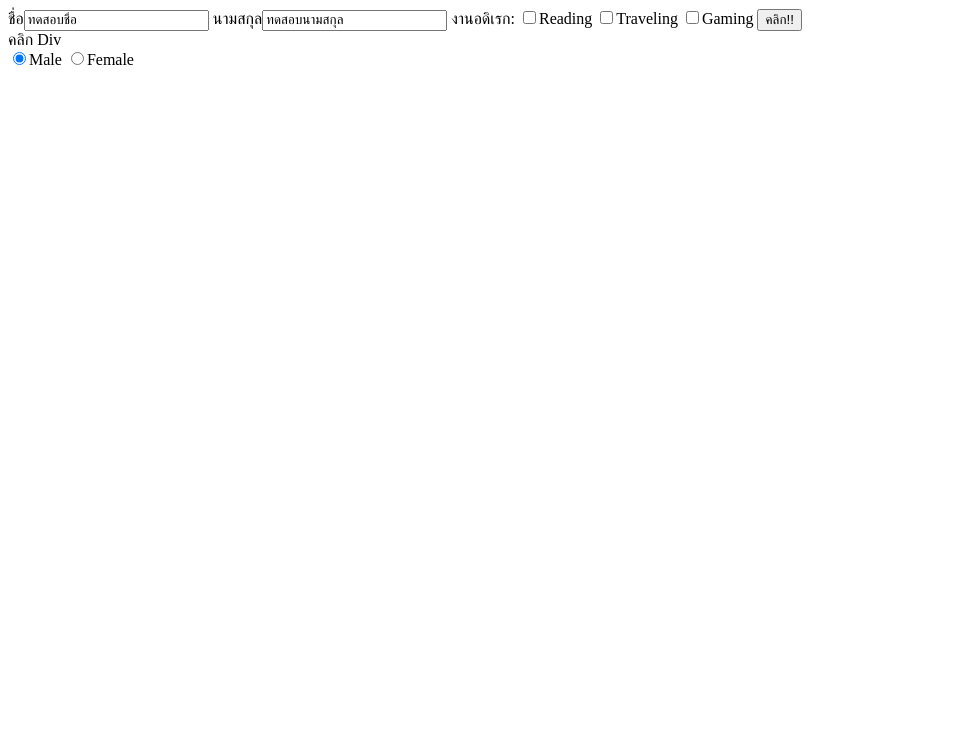
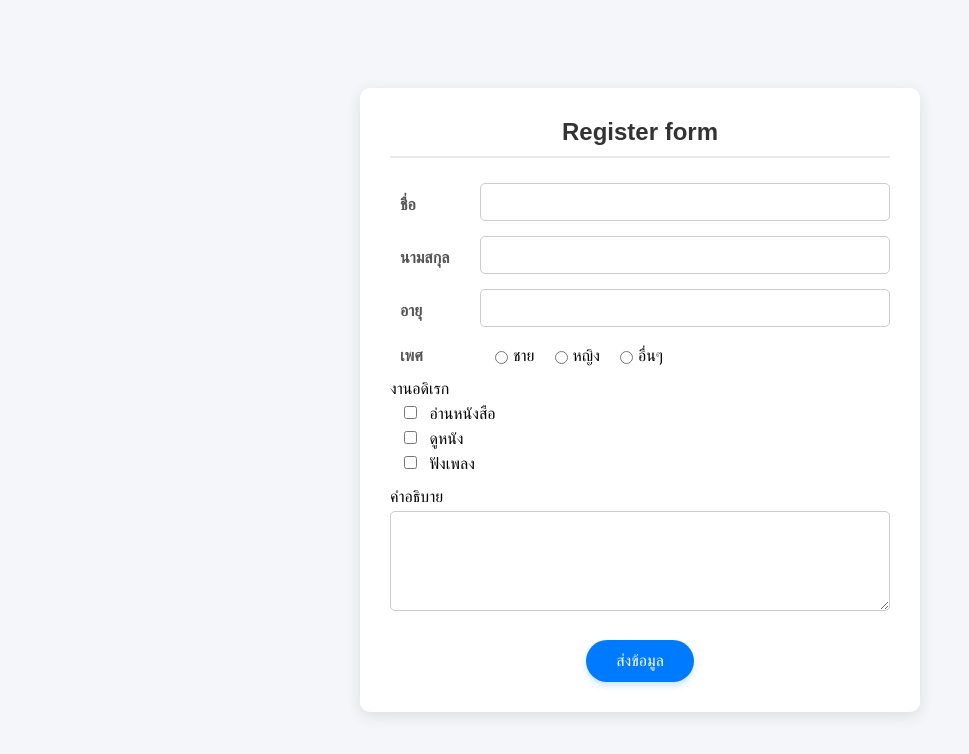
Before and after one commit to pasuthorn-b/241-820-2568, a plain HTML site: page index.html in a window 1280 px wide. Shown: the whole page, without its empty margins (0-969 px from the left). Drawn offline with Linux system fonts and the light colour scheme.

Commit message:
Add files via upload

```diff
--- a/index.html
+++ b/index.html
@@ -1,67 +1,64 @@
 <!DOCTYPE html>
 <html lang="en">
 <head>
+
     <meta charset="UTF-8">
     <meta name="viewport" content="width=device-width, initial-scale=1.0">
     <title>Document</title>
+    <link rel="stylesheet" href="styles.css">
+
 </head>
-ชื่อ<input
-        id ="fname"
-        class = "input"
-        type="text"
-        name="fname"
-        value="ทดสอบชื่อ"/>
-นามสกุล<input
-        id ="Iname"
-        class = "input"
-        type="text"
-        name="Iname"
-        value="ทดสอบนามสกุล"/>
-งานอดิเรก:
-    <input type="checkbox" name="hobby" value="reading">Reading
-    <input type="checkbox" name="hobby" value="traveling">Traveling
-    <input type="checkbox" name="hobby" value="gaming">Gaming
-
 <body>
-        <button onclick = "userClicked()">คลิก!!</button>
-        <div onclick="divclicked()">คลิก Div</div>
-        <input type = "radio" name="gender" value="male"onchange="changeGender()"checked="true">Male
-        <input type = "radio" name="gender" value="female"onchange="changeGender()">Female
-    <script>
-        let inputsDOM = document.getElementsByClassName("input");
-        console.log(inputsDOM);
-        for (let i =0;i<inputsDOM.length; i++){
-            console.log(inputsDOM[i].Value);
-        }
-        //query selector
-         let fname = document.querySelector('.input[name="fname"]');
-          console.log(fname.value);
-        //query selector all
-        let checkboxsInputs = document.querySelectorAll('input[name="hobby"]');
-        for (let i=0;i<checkboxsInputs.length;i++){
-            console.log(checkboxsInputs[i].value);
-        }
-        //onclick
-        function userClicked(){
-            console.log("User clicked the button!");
-        }
-        function divclicked(){
-            console.log("User clicked the div!");
-        }
-        //
-        function changeGender(){
-            //เลือก gender ทุก input ออกมา
-            let gendersInputs = document.querySelectorAll('input[name="gender"]');
-            //ใคร checked อยู่ = เพศโดนเลือก
-            for (let i=0;i<gendersInputs.length;i++){
-                if (gendersInputs[i].checked){
-                    console.log("Gender selected:"+gendersInputs[i].value);
-                }
-            }
-        }
-
-
-
-    </script>
+    <div class="container">
+        <div class="header">
+            Register form
+        </div>
+        <div class="flex form-input">
+            <div class="header-form">ชื่อ</div>
+            <input class="form" name="firstname" type="text">
+        </div>
+        <div class="flex form-input">
+            <div class="header-form">นามสกุล</div>
+            <input class="form" name="lastname" type="text">
+        </div>
+        <div class="flex form-input">
+            <div class="header-form">อายุ</div>
+            <input class="form" name="age" type="number" min="0" max="100">
+        </div>
+        <div class="flex gender form-input">
+            <div class="header-form">เพศ</div>
+            <div class="flex">
+                <div>
+                    <input name="gender" type="radio"> ชาย
+                </div>
+                <div>
+                    <input name="gender" type="radio"> หญิง
+                </div>
+                <div>
+                    <input name="gender" type="radio"> อื่นๆ
+                </div>
+            </div>
+        </div>
+        <div class="form-input">
+            งานอดิเรก
+            <div>
+                <input name="interest" type="checkbox" value="อ่านหนังสือ"> อ่านหนังสือ
+            </div>
+            <div>
+                <input name="interest" type="checkbox" value="ดูหนัง"> ดูหนัง
+            </div>
+            <div>
+                <input name="interest" type="checkbox" value="ฟังเพลง"> ฟังเพลง
+            </div>
+        </div>
+        <div class="form-input">
+            คำอธิบาย
+            <textarea name="description"></textarea>
+        </div>
+        <div class="center">
+            <button onclick="submitData()" class="button">ส่งข้อมูล</button>
+        </div>
+    </div>
+    <script src="index.js"></script>
 </body>
 </html>
--- /dev/null
+++ b/index.js
@@ -0,0 +1,26 @@
+function submitData(){
+    let firstNameDOM = document.querySelector('input[name=firstName]');
+    let lastNameDOM = document.querySelector('input[name=lastName]');
+    let ageDOM = document.querySelector('input[name="age"]');
+    let genderDOM = document.querySelector('input[name=gender]:checked');
+    let interestsDOM = document.querySelectorAll('input[name=interests]:checked');
+
+    let descriptionDOM = document.querySelector('textarea[name=description]');
+    let interest = ''
+    for(let i=0; i<interestsDOM.length; i++){
+        interest += interestsDOM[i].value
+        if(i!==interestsDOM.length-1){
+            interest += ', '
+        }
+    }
+
+    let userData = {
+        firstName:firstNameDOM.value,
+        lastName: lastNameDOM.value,
+        age: ageDOM.value,
+        gender:genderDOM.value,
+        descriptionDOM: descriptionDOM.value,
+        interests: interest
+    }
+    console.log('submitData', userData);
+}
--- /dev/null
+++ b/styles.css
@@ -0,0 +1,129 @@
+/* ตั้งค่าพื้นฐานและฟอนต์ */
+body {
+    font-family: 'Sarabun', sans-serif; /* แนะนำให้ใช้ฟอนต์ที่อ่านไทยสวยๆ */
+    background-color: #f4f6f9; /* สีพื้นหลังเว็บ */
+    margin: 0;
+    padding: 0;
+    display: flex;
+    justify-content: center;
+    align-items: center;
+    min-height: 100vh;
+}
+
+/* กล่อง Container หลัก */
+.container {
+    background-color: #ffffff;
+    width: 100%;
+    max-width: 500px; /* ความกว้างสูงสุดของฟอร์ม */
+    padding: 30px;
+    border-radius: 10px; /* ทำมุมโค้ง */
+    box-shadow: 0 4px 15px rgba(0, 0, 0, 0.1); /* เงาให้ดูลอยขึ้นมา */
+}
+
+/* หัวข้อ Register form */
+.header {
+    text-align: center;
+    font-size: 24px;
+    font-weight: bold;
+    color: #333;
+    margin-bottom: 25px;
+    border-bottom: 2px solid #eaeaea;
+    padding-bottom: 10px;
+}
+
+/* จัดการ Layout แบบ Flex (สำหรับจัดองค์ประกอบแนวนอน) */
+.flex {
+    display: flex;
+    align-items: center;
+    flex-wrap: wrap; /* ให้ตกบรรทัดได้ถ้าจอเล็ก */
+}
+
+/* ระยะห่างระหว่างแต่ละช่อง Input */
+.form-input {
+    margin-bottom: 15px;
+}
+
+/* ป้ายชื่อหน้าช่องกรอก (ชื่อ, นามสกุล, ฯลฯ) */
+.header-form {
+    width: 80px; /* กำหนดความกว้างตายตัว เพื่อให้ช่อง Input เริ่มต้นตรงกัน */
+    font-weight: 600;
+    color: #555;
+    flex-shrink: 0; /* ไม่ให้หดตัว */
+}
+
+/* ช่องกรอกข้อมูล (Input Text & Number) */
+.form {
+    flex-grow: 1; /* ขยายให้เต็มพื้นที่ที่เหลือ */
+    padding: 10px;
+    border: 1px solid #ccc;
+    border-radius: 5px;
+    font-size: 14px;
+    transition: border-color 0.3s;
+}
+
+.form:focus {
+    outline: none;
+    border-color: #007bff; /* เปลี่ยนสีขอบเมื่อกดพิมพ์ */
+}
+
+/* ส่วนของเพศ (Gender) */
+.gender .flex > div {
+    margin-right: 15px; /* ระยะห่างระหว่างตัวเลือกชาย/หญิง */
+    display: flex;
+    align-items: center;
+}
+
+.gender input[type="radio"] {
+    margin-right: 5px;
+    cursor: pointer;
+}
+
+/* ส่วนของงานอดิเรก */
+.form-input > div {
+    margin-top: 5px;
+    margin-left: 10px;
+}
+
+.form-input input[type="checkbox"] {
+    margin-right: 8px;
+    cursor: pointer;
+}
+
+/* กล่องข้อความอธิบาย (Textarea) */
+textarea {
+    width: 100%;
+    height: 100px;
+    padding: 10px;
+    margin-top: 5px;
+    border: 1px solid #ccc;
+    border-radius: 5px;
+    resize: vertical; /* ให้ยืดขยายแนวตั้งได้อย่างเดียว */
+    font-family: inherit;
+    box-sizing: border-box; /* ให้ padding ไม่ดันขนาดกล่อง */
+}
+
+/* ปุ่มส่งข้อมูล */
+.center {
+    text-align: center;
+    margin-top: 25px;
+}
+
+.button {
+    background-color: #007bff; /* สีปุ่ม */
+    color: white;
+    border: none;
+    padding: 12px 30px;
+    font-size: 16px;
+    border-radius: 50px; /* ปุ่มมน */
+    cursor: pointer;
+    box-shadow: 0 4px 6px rgba(0, 123, 255, 0.2);
+    transition: background-color 0.3s, transform 0.1s;
+}
+
+.button:hover {
+    background-color: #0056b3; /* สีเข้มขึ้นเมื่อเอาเมาส์ชี้ */
+}
+
+.button:active {
+    transform: scale(0.98); /* ยุบลงเล็กน้อยเมื่อคลิก */
+}
```
